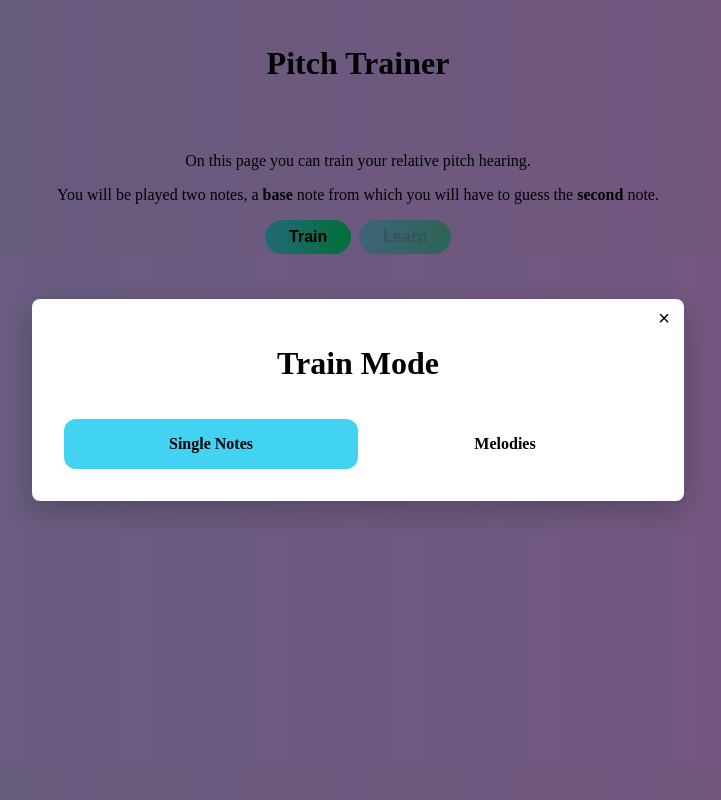
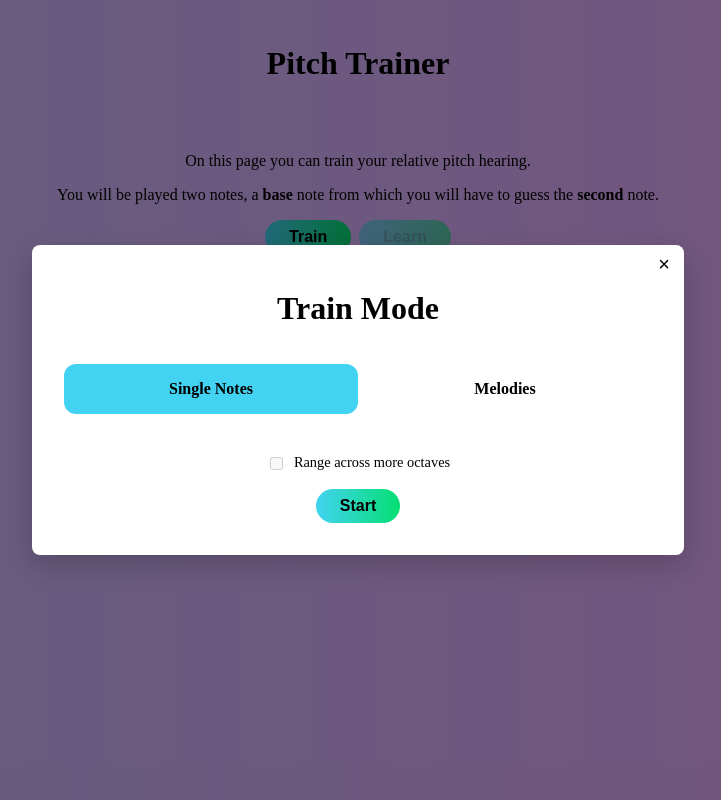
Before and after one commit to boxandav/pitch-trainer, a Vue app in the folder front-end/: page / in a window 1280 px wide. Shown: the whole page, without its empty margins (282-1003 px from the left). Built offline with nearby package versions, Linux system fonts and the light colour scheme; a web font is replaced by a local one.

Commit message:
settings for melodies in train mode modal

```diff
--- a/front-end/src/components/TrainingArea.vue
+++ b/front-end/src/components/TrainingArea.vue
@@ -1,6 +1,6 @@
 <script setup lang="ts">
 import { ref, type Ref, onMounted } from "vue";
-import RoundedButton from "./RoundedButton.vue";
+import RoundedButton from "./buttons/RoundedButton.vue";
 
 const props = withDefaults(defineProps<{
     baseNote: string | null;
--- a/front-end/src/modals/TrainModeModal.vue
+++ b/front-end/src/modals/TrainModeModal.vue
@@ -2,13 +2,16 @@
 import { ref } from "vue";
 import BaseModal from "./BaseModal.vue";
 import ButtonBar from "../components/buttons/ButtonBar.vue";
+import RoundedButton from "../components/buttons/RoundedButton.vue";
 
 const modeOptions = [
     { label: "Single Notes", value: "single-notes" },
     { label: "Melodies", value: "melodies" }
 ];
 
-const selectedMode = ref("");
+const notes = ["C", "C#", "D", "D#", "E", "F", "F#", "G", "G#", "A", "A#", "H"];
+
+const selectedMode = ref("single-notes");
 </script>
 
 <template>
@@ -16,6 +19,23 @@ const selectedMode = ref("");
         <h1>Train Mode</h1>
         <div class="body-content">
             <ButtonBar :options="modeOptions" v-model="selectedMode"/>
+            <div v-if="selectedMode == 'single-notes'" class="mode-section">
+                <div class="settings-wrapper">
+                    <div class="setting-line">
+                        <input type="checkbox" disabled> <!-- disabled for now, more octaves will be added later -->
+                        <label>Range across more octaves</label>
+                    </div>
+                </div>
+            </div>
+            <div v-if="selectedMode == 'melodies'" class="mode-section">
+                <div class="settings-wrapper">
+                    <div v-for="note in notes" class="setting-line">
+                        <input type="checkbox">
+                        <label>{{ note }}</label>
+                    </div>
+                </div>
+            </div>
+            <RoundedButton inner-text="Start" />
         </div>
     </BaseModal>
 </template>
@@ -25,5 +45,25 @@ const selectedMode = ref("");
     padding: 1rem;
     width: 100%;
     box-sizing: border-box;
+    display: flex;
+    flex-direction: column;
+    gap: 1rem;
+    align-items: center;
+}
+
+.settings-wrapper {
+    display: flex;
+    justify-content: center;
+    margin-top: 1.5rem;
+    gap: 0.25rem;
+}
+.settings-wrapper label {
+    font-size: 0.9em;
+}
+
+.setting-line {
+    display: flex;
+    flex-direction: row;
+    gap: 0.5rem;
 }
 </style>
--- a/front-end/src/pages/HomePage.vue
+++ b/front-end/src/pages/HomePage.vue
@@ -1,7 +1,7 @@
 <script setup>
 import { ref } from "vue";
 import TrainModeModal from "../modals/TrainModeModal.vue";
-import RoundedButton from "../components/RoundedButton.vue";
+import RoundedButton from "../components/buttons/RoundedButton.vue";
 import TrainingArea from "../components/TrainingArea.vue";
 
 const trainingStarted = ref(false);
```
Also changed, not shown: front-end/src/components/buttons/RoundedButton.vue (renamed from front-end/src/components/RoundedButton.vue).
